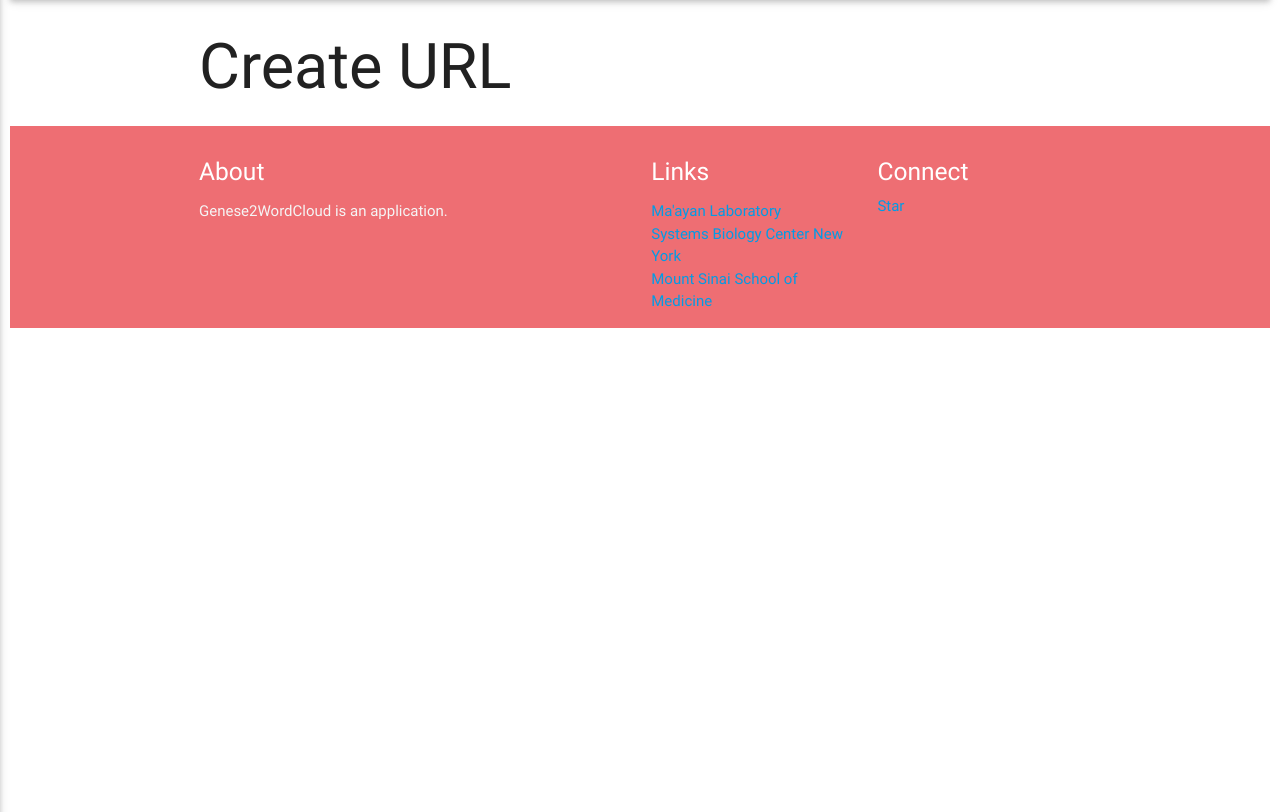
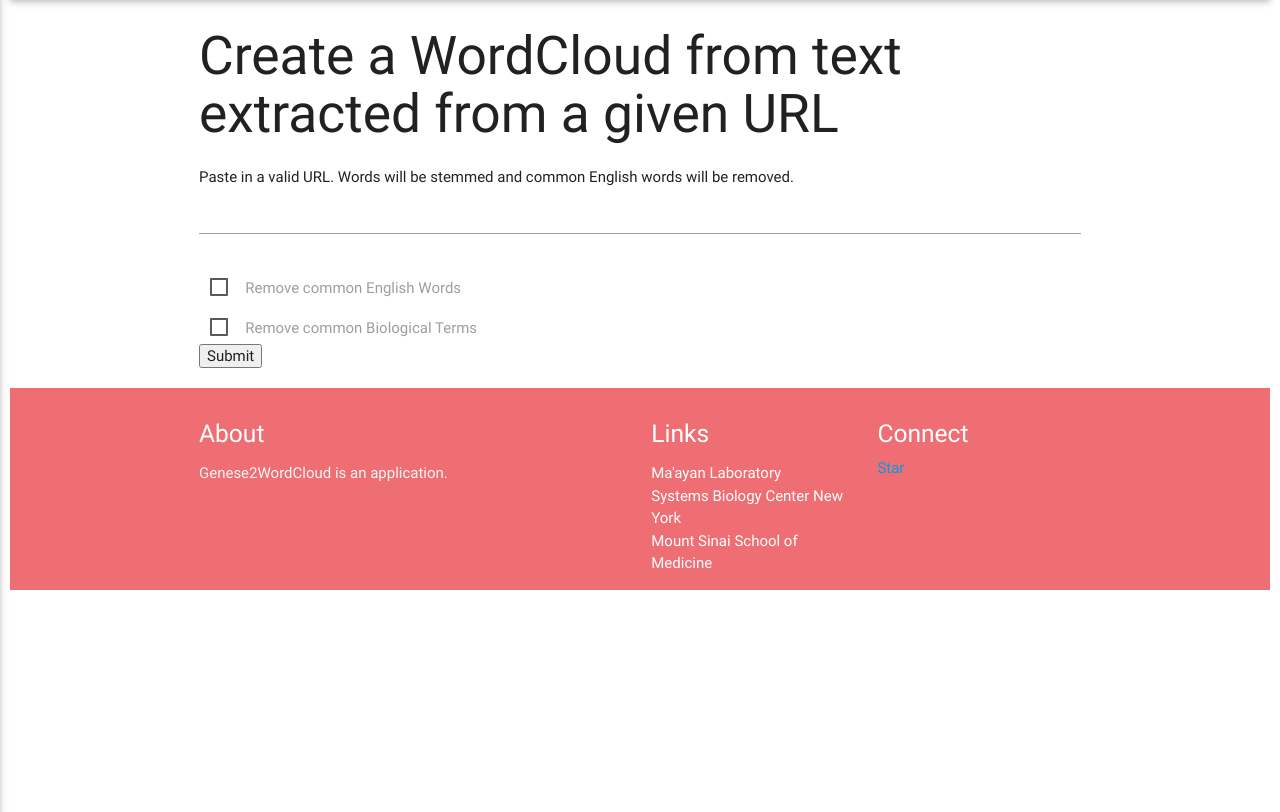
Before and after one commit to MaayanLab/GenesToWordCloud, a Flask app: page /create/url in a window 1280 px wide. Shown: the part 74-886 px from the top of the page. Run offline with Flask 2, Linux system fonts and the light colour scheme; some libraries are stand-ins or nearby versions.

Commit message:
Finished porting all the old forms
- Also made sure everything is using materialize forms

Daniel Clarke

```diff
--- a/main.py
+++ b/main.py
@@ -34,7 +34,10 @@ def free_text():
 
 @route_page
 def url():
-	return render_template('view/url.html')
+	return render_template('view/url.html',
+		url=request.form['url'],
+		stopwords=request.form['stopwords'],
+		biostopwords=request.form['biostopwords'])
 
 @route_page
 def author():
--- a/static/js/main.js
+++ b/static/js/main.js
@@ -1,4 +1,5 @@
 $(document).ready(function() {
 	$(".dropdown-button").dropdown();
 	$(".button-collapse").sideNav();
+    $('select').material_select();
 });
--- a/templates/base.html
+++ b/templates/base.html
@@ -16,6 +16,7 @@
     <li><a href="/create/pubmed">Pubmed Search</a></li>
     <li><a href="/create/bmc">BMC Bioinformatics</a></li>
   </ul>
+
   <ul id="help-dropdown" class="dropdown-content">
     <li><a href="/help#introduction">Introduction</a></li>
     <li><a href="/help#structure">Structure</a></li>
@@ -30,14 +31,18 @@
       <a href="/" class="brand-logo center">Genes2WordCloud</a>
       <ul class="left hide-on-med-and-down">
         <li><a class="dropdown-button" href="#!" data-activates="create-dropdown">Create</a></li>
-        <li><a href="/view">View</a></li>
+        <li class="inactive"><a href="#!">View</a></li>
         <li><a class="dropdown-button" href="#!" data-activates="help-dropdown">Help</a></li>
       </ul>
+      <a href="#" data-activates="side-nav" class="button-collapse"><i class="material-icons">menu</i></a>
+    </div>
+  </nav>
+
   <ul class="side-nav" id="side-nav">
     <li class="no-padding">
       <ul class="collapsible" data-collapsible="accordion">
         <li class="bold">
-              <div class="collapsible-header dark">Create</div>
+          <div class="collapsible-header">Create</div>
           <div class="collapsible-body">
             <ul>
               <li><a href="/create/genes">Genes</a></li>
@@ -51,11 +56,11 @@
         </li>
       </ul>
     </li>
-        <li class="bold"><a href="/view">View</a></li>
+    <li class="bold inactive"><a href="#!">View</a></li>
     <li class="no-padding">
       <ul class="collapsible" data-collapsible="accordion">
         <li class="bold">
-              <div class="collapsible-header dark">Help</div>
+          <div class="collapsible-header">Help</div>
           <div class="collapsible-body">
             <ul>
               <li><a href="/help/#introduction">Introduction</a></li>
@@ -70,13 +75,11 @@
       </ul>
     </li>
   </ul>
-      </ul>
-      <a href="#" data-activates="side-nav" class="button-collapse"><i class="material-icons">menu</i></a>
-    </div>
-  </nav>
+
   <div class="container">
   {% block body %}{% endblock %}
   </div>
+
   <footer class="page-footer light-red">
     <div class="container">
       <div class="row">
@@ -87,9 +90,9 @@
         <div class="col l3 s12">
           <h5 class="white-text">Links</h5>
           <ul>
-            <li><a href="http://www.mountsinai.org/Research/Centers%20Laboratories%20and%20Programs/Maayan%20Laboratory">Ma'ayan Laboratory</a></li>
-            <li><a href="http://www.sbcny.org">Systems Biology Center New York</a></li>
-            <li><a href="http://www.mountsinai.org/Education/School%20of%20Medicine">Mount Sinai School of Medicine</a></li>
+            <li><a class="white-text" href="http://www.mountsinai.org/Research/Centers%20Laboratories%20and%20Programs/Maayan%20Laboratory">Ma'ayan Laboratory</a></li>
+            <li><a class="white-text" href="http://www.sbcny.org">Systems Biology Center New York</a></li>
+            <li><a class="white-text" href="http://www.mountsinai.org/Education/School%20of%20Medicine">Mount Sinai School of Medicine</a></li>
           </ul>
         </div>
         <div class="col l3 s12">
--- a/templates/create.html
+++ /dev/null
@@ -1,3 +0,0 @@
-{% extends "base.html" %}
-{% block head %}<title>Genes2WorldCloud: Create</title>{% endblock %}
-{% block body %}<h1>Create</h1>{% endblock %}
--- a/templates/create/url.html
+++ b/templates/create/url.html
@@ -1,6 +1,20 @@
 {% extends "base.html" %}
 {% block head %}<title>Genes2WorldCloud: Create URL</title>{% endblock %}
 {% block body %}
-<h1>Create URL</h1>
-
+<h2>Create a WordCloud from text extracted from a given URL</h2>
+<form method="post" action="/view/url">
+	<p class="input-field">
+		Paste in a valid URL. Words will be stemmed and common English words will be removed.<br />
+		<input type="url" name="url" id="url">
+	</p>
+	<p class="input-field">
+		<input type="checkbox" id="stopwords" name="stopwords">
+		<label for="stopwords">Remove common English Words</label>
+	</p>
+	<p class="input-field">
+		<input type="checkbox" id="biostopwords" name="biostopwords">
+		<label for="biostopwords">Remove common Biological Terms</label>
+	</p>
+	<p><input type="submit"></p>
+</form>
 {% endblock %}
```
Also changed, not shown: templates/create/author.html (+9 -2 lines), templates/create/bmc.html (+13 -2 lines), templates/create/free_text.html (+7 -4 lines), templates/create/genes.html (+6 -6 lines), templates/create/pubmed.html (+8 -2 lines), static/css/main.css (line endings or trailing spaces). Lines whose indentation alone changed are shown as unchanged.
